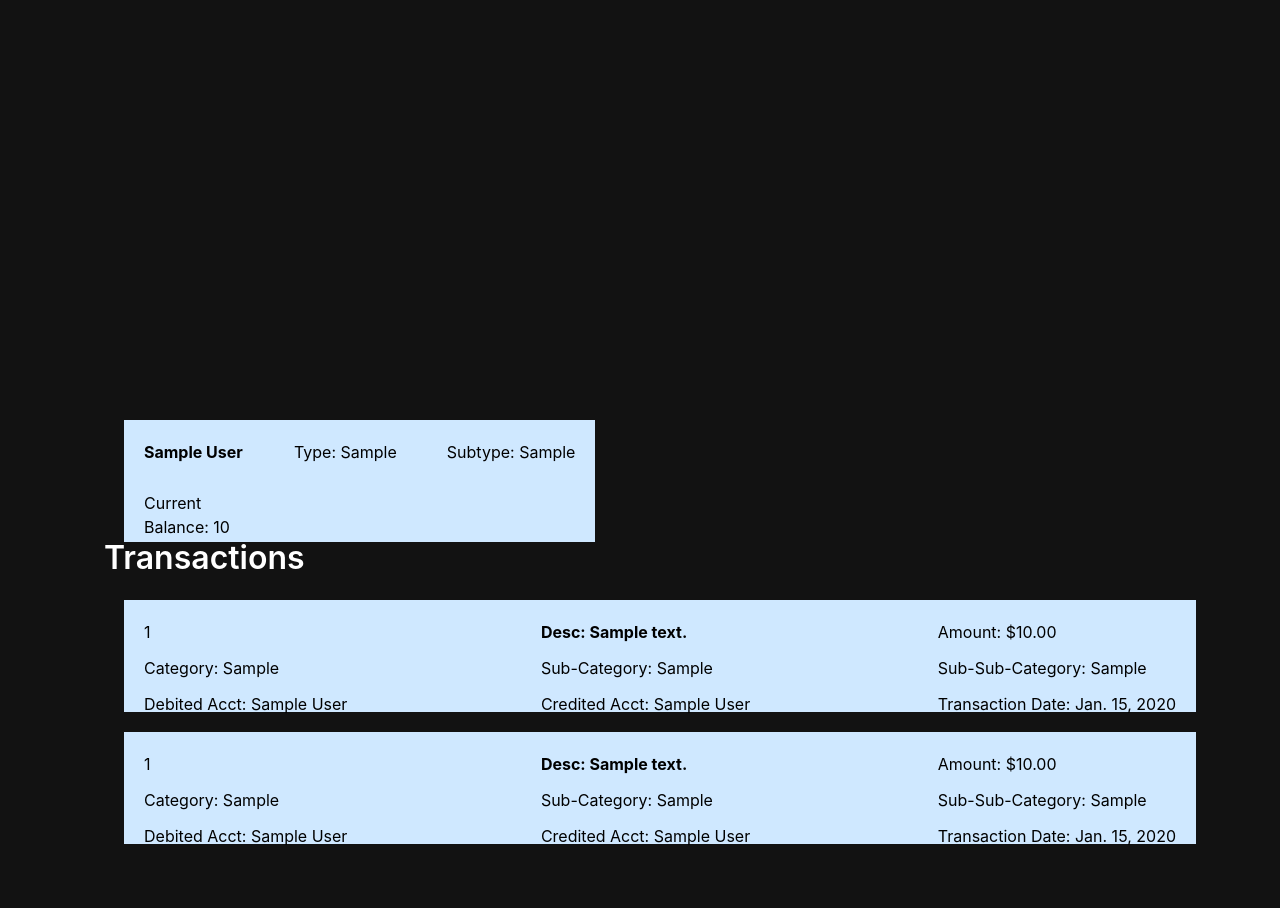
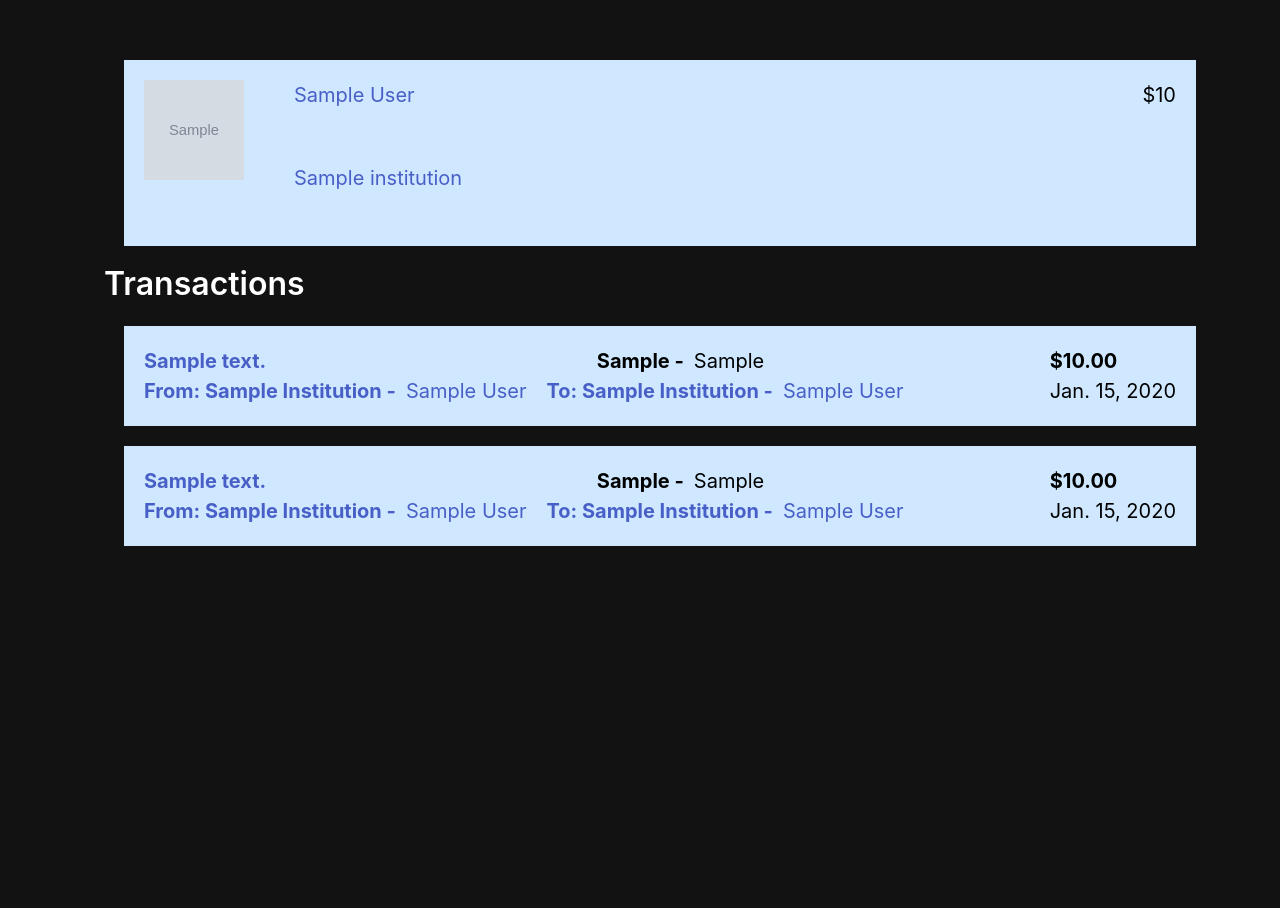
Before and after one commit to siemenjm/practice_budget_app, a Django app: page /accounts/1/ in a window 1280 px wide. Shown: the part 52-960 px from the top of the page. After the commit the page ends 598 px from the top, so only its background shows below. Run offline with Django 4.2, Linux system fonts and the light colour scheme; tables that the repository leaves empty hold one stand-in row (values such as "Sample post"); grey boxes marked "Sample" are stand-in pictures.

Commit message:
All institutions, accounts, and transactions are now styled

```diff
--- a/main_app/templates/account_detail.html
+++ b/main_app/templates/account_detail.html
@@ -1,30 +1,64 @@
 {% extends 'base.html' %}
 {% block content %}
-<div class="detail__name">
 <div class="account">
-        <span><b>{{account.name}}</b></span>
-        <span>Type: {{account.account_type}}</span>
-        <span>Subtype: {{account.account_subtype}}</span>
-        <span>Current Balance: {{account.balance_current}}</span>
+    <a href="{% url 'institution_detail' account.institution.pk %}">
+        <img src="{{account.institution.logo}}" alt="{{account.institution.name}}" class="institution-logo">
+    </a>
+    <a href="{% url 'account_detail' account.pk %}">
+        <p class="name">{{account.name}}</p>
+    </a>
+    <p class="balance">${{account.balance_current}}</p>
+    <a href="{% url 'institution_detail' account.institution.pk %}" class="institution-anchor">
+        <p class="institution">{{account.institution}}</p>
+    </a>
 </div>
-</div>
-<div class="detail__container">
-    <div class="detail__transactions mb-5">
 <h3 class="title is-3">Transactions</h3>
 {% for transaction in account.debit_transactions.all %}
+<div class="transaction">
     <a href="{% url 'transaction_detail' transaction.pk %}">
-            <div class="transaction">
-                <span>{{forloop.counter}}</span>
-                <span><b>Desc: {{transaction.description}}</b></span>
-                <span>Amount: ${{transaction.amount}}</span>
-                <span>Category: {{transaction.category}}</span>
-                <span>Sub-Category: {{transaction.sub_category}}</span>
-                <span>Sub-Sub-Category: {{transaction.sub_sub_category}}</span>
-                <span>Debited Acct: {{transaction.debited_account}}</span>
-                <span>Credited Acct: {{transaction.credited_account}}</span>
-                <span>Transaction Date: {{transaction.transaction_date}}</span>
+        <p class="description">{{transaction.description}}</p>
+    </a>
+    <div class="categories">
+            <p class="category">{{transaction.category}} - </p>
+            <p class="sub-category">{{transaction.sub_category}}</p>
     </div>
+    <p class="amount">${{transaction.amount}}</p>
+    {% if transaction.credited_account and transaction.debited_account %}
+    <div class="accounts-container">
+        <a href="{% url 'institution_detail' transaction.credited_account.institution.pk %}">
+            <p class="credited-institution">From: {{transaction.credited_account.institution}} -</p>
         </a>
+        <a href="{% url 'account_detail' transaction.credited_account.pk %}">
+            <p class="credited-account">{{transaction.credited_account}}</p>
+        </a>
+        <a href="{% url 'institution_detail' transaction.debited_account.institution.pk %}">
+            <p class="debited-institution">To: {{transaction.debited_account.institution}} -</p>
+        </a>
+        <a href="{% url 'account_detail' transaction.debited_account.pk %}">
+            <p class="debited-account">{{transaction.debited_account}}</p>
+        </a>
+    </div>
+    {% elif transaction.credited_account %}
+    <div class="accounts-container">
+        <a href="{% url 'institution_detail' transaction.credited_account.institution.pk %}">
+            <p class="credited-institution">From: {{transaction.credited_account.institution}} -</p>
+        </a>
+        <a href="{% url 'account_detail' transaction.credited_account.pk %}">
+            <p class="credited-account">{{transaction.credited_account}}</p>
+        </a>
+    </div>
+    {% elif transaction.debited_account %}
+    <div class="accounts-container">
+        <a href="{% url 'institution_detail' transaction.debited_account.institution.pk %}">
+            <p class="debited-institution">To: {{transaction.debited_account.institution}} -</p>
+        </a>
+        <a href="{% url 'account_detail' transaction.debited_account.pk %}">
+            <p class="debited-account">{{transaction.debited_account}}</p>
+        </a>
+    </div>
+    {% endif %}
+    <p class="date">{{transaction.transaction_date}}</p>
+</div>
 {% empty %}
 <article class="message">
     <div class="message-header">
@@ -34,28 +68,58 @@
 
 {% endfor %}
 {% for transaction in account.credit_transactions.all %}
+<div class="transaction">
     <a href="{% url 'transaction_detail' transaction.pk %}">
-            <div class="transaction">
-                <span>{{forloop.counter}}</span>
-                <span><b>Desc: {{transaction.description}}</b></span>
-                <span>Amount: ${{transaction.amount}}</span>
-                <span>Category: {{transaction.category}}</span>
-                <span>Sub-Category: {{transaction.sub_category}}</span>
-                <span>Sub-Sub-Category: {{transaction.sub_sub_category}}</span>
-                <span>Debited Acct: {{transaction.debited_account}}</span>
-                <span>Credited Acct: {{transaction.credited_account}}</span>
-                <span>Transaction Date: {{transaction.transaction_date}}</span>
+        <p class="description">{{transaction.description}}</p>
+    </a>
+    <div class="categories">
+            <p class="category">{{transaction.category}} - </p>
+            <p class="sub-category">{{transaction.sub_category}}</p>
     </div>
+    <p class="amount">${{transaction.amount}}</p>
+    {% if transaction.credited_account and transaction.debited_account %}
+    <div class="accounts-container">
+        <a href="{% url 'institution_detail' transaction.credited_account.institution.pk %}">
+            <p class="credited-institution">From: {{transaction.credited_account.institution}} -</p>
         </a>
+        <a href="{% url 'account_detail' transaction.credited_account.pk %}">
+            <p class="credited-account">{{transaction.credited_account}}</p>
+        </a>
+        <a href="{% url 'institution_detail' transaction.debited_account.institution.pk %}">
+            <p class="debited-institution">To: {{transaction.debited_account.institution}} -</p>
+        </a>
+        <a href="{% url 'account_detail' transaction.debited_account.pk %}">
+            <p class="debited-account">{{transaction.debited_account}}</p>
+        </a>
+    </div>
+    {% elif transaction.credited_account %}
+    <div class="accounts-container">
+        <a href="{% url 'institution_detail' transaction.credited_account.institution.pk %}">
+            <p class="credited-institution">From: {{transaction.credited_account.institution}} -</p>
+        </a>
+        <a href="{% url 'account_detail' transaction.credited_account.pk %}">
+            <p class="credited-account">{{transaction.credited_account}}</p>
+        </a>
+    </div>
+    {% elif transaction.debited_account %}
+    <div class="accounts-container">
+        <a href="{% url 'institution_detail' transaction.debited_account.institution.pk %}">
+            <p class="debited-institution">To: {{transaction.debited_account.institution}} -</p>
+        </a>
+        <a href="{% url 'account_detail' transaction.debited_account.pk %}">
+            <p class="debited-account">{{transaction.debited_account}}</p>
+        </a>
+    </div>
+    {% endif %}
+    <p class="date">{{transaction.transaction_date}}</p>
+</div>
 {% empty %}
 <article class="message">
     <div class="message-header">
-                <p>No Credited Transactions on this Account</p>
+        <p>No Debited Transactions on this Account</p>
     </div>
 </article>
 
 {% endfor %}
-    </div>
-</div>
 
 {% endblock %}
```
Also changed, not shown: main_app/templates/institution_detail.html (+12 -9 lines), main_app/templates/transaction_detail.html (+43 -12 lines), main_app/templates/transaction_list.html (indentation only). Lines whose indentation alone changed are shown as unchanged.
